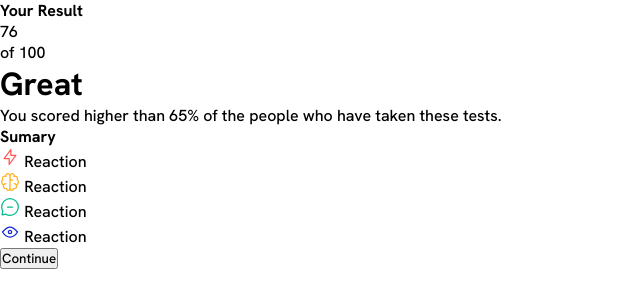
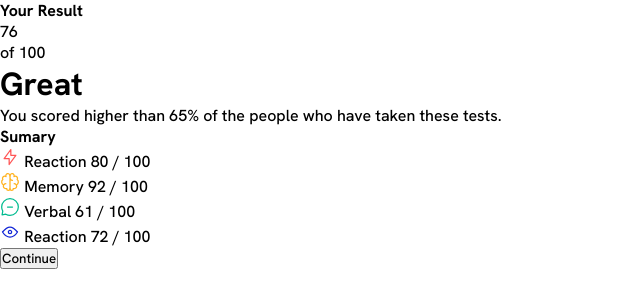
Before and after one commit to paulovictor1997/HTML-CSS, a plain HTML site: page exercício/Atividades/teste1/exe21/exe21.html in a window 1280 px wide. Shown: the whole page, without its empty margins (0-640 px from the left). Drawn offline with Linux system fonts and the light colour scheme.

Commit message:
atividade

```diff
--- a/exercício/Atividades/teste1/exe21/exe21.html
+++ b/exercício/Atividades/teste1/exe21/exe21.html
@@ -24,21 +24,25 @@
             <div class="static">
                 <img src="images/icon-reaction.svg" alt="reaction">
                 Reaction
+                80 / 100
             </div>
 
             <div class="static">
                 <img src="images/icon-memory.svg" alt="memory">
-                Reaction
+                Memory
+                92 / 100
             </div>
 
             <div class="static">
                 <img src="images/icon-verbal.svg" alt="verbal">
-                Reaction
+                Verbal
+                61 / 100
             </div>
 
             <div class="static">
                 <img src="images/icon-visual.svg" alt="visual">
                 Reaction
+                72 / 100
             </div>
 
             <button>Continue</button>
```
